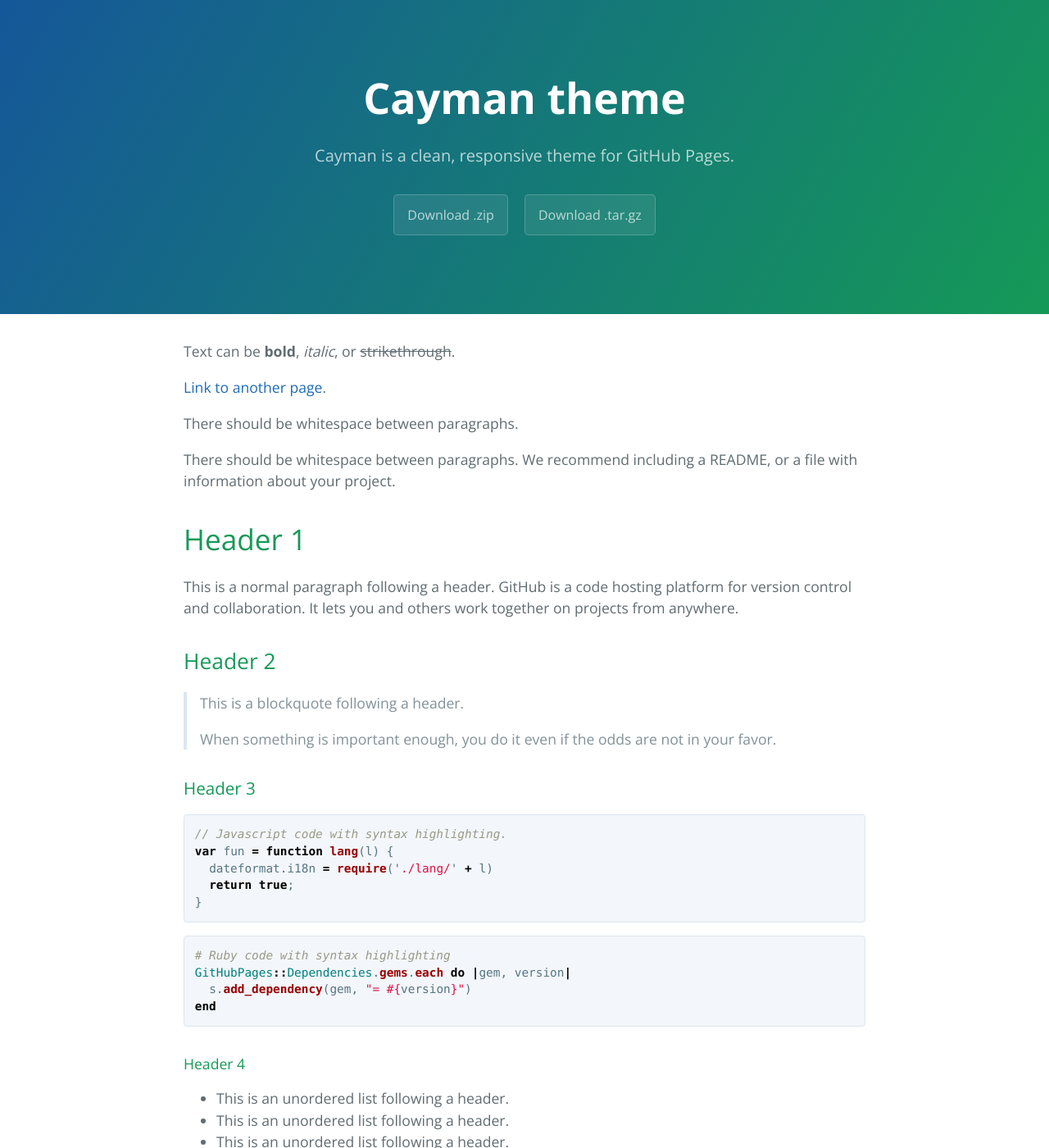
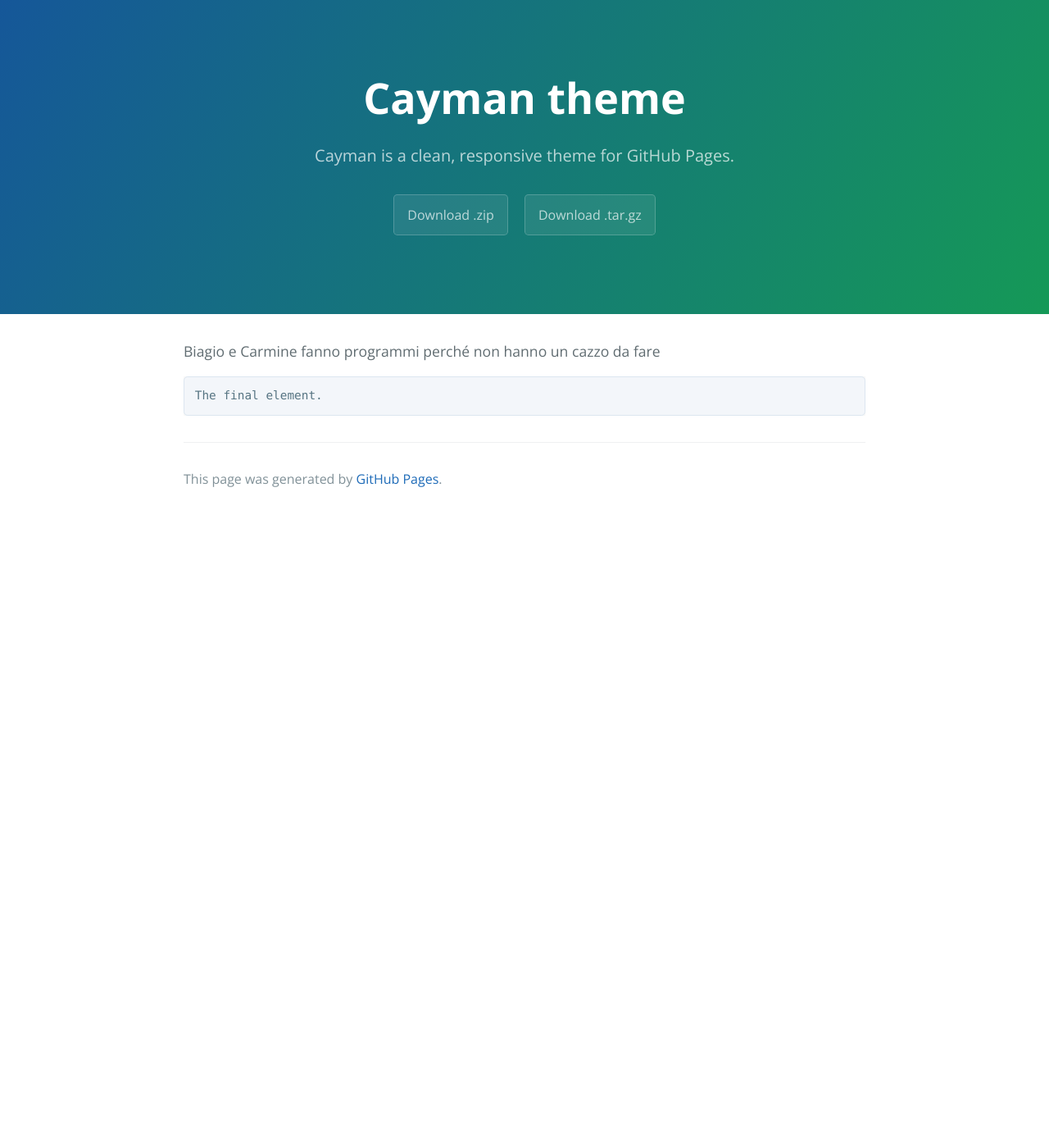
Before and after one commit to BiagioeCarmine/BiagioeCarmine.github.io, a Jekyll site: the page built from index.md, in a window 1280 px wide and 1400 px high. Shown: the whole window at 82% size. Built offline with Jekyll 4.4.1, drawn with Linux system fonts in a browser that asks for light colours; some of the changed text lies outside the part shown.

Commit message:
Update index.md

````diff
--- a/index.md
+++ b/index.md
@@ -1,122 +1,9 @@
 ---
 layout: default
 ---
-
-Text can be **bold**, _italic_, or ~~strikethrough~~.
-
-[Link to another page](another-page).
-
-There should be whitespace between paragraphs.
-
-There should be whitespace between paragraphs. We recommend including a README, or a file with information about your project.
-
-# [](#header-1)Header 1
-
-This is a normal paragraph following a header. GitHub is a code hosting platform for version control and collaboration. It lets you and others work together on projects from anywhere.
-
-## [](#header-2)Header 2
-
-> This is a blockquote following a header.
->
-> When something is important enough, you do it even if the odds are not in your favor.
-
-### [](#header-3)Header 3
-
-```js
-// Javascript code with syntax highlighting.
-var fun = function lang(l) {
-  dateformat.i18n = require('./lang/' + l)
-  return true;
-}
-```
-
-```ruby
-# Ruby code with syntax highlighting
-GitHubPages::Dependencies.gems.each do |gem, version|
-  s.add_dependency(gem, "= #{version}")
-end
-```
-
-#### [](#header-4)Header 4
-
-*   This is an unordered list following a header.
-*   This is an unordered list following a header.
-*   This is an unordered list following a header.
-
-##### [](#header-5)Header 5
-
-1.  This is an ordered list following a header.
-2.  This is an ordered list following a header.
-3.  This is an ordered list following a header.
-
-###### [](#header-6)Header 6
-
-| head1        | head two          | three |
-|:-------------|:------------------|:------|
-| ok           | good swedish fish | nice  |
-| out of stock | good and plenty   | nice  |
-| ok           | good `oreos`      | hmm   |
-| ok           | good `zoute` drop | yumm  |
-
-### There's a horizontal rule below this.
-
-* * *
-
-### Here is an unordered list:
-
-*   Item foo
-*   Item bar
-*   Item baz
-*   Item zip
-
-### And an ordered list:
-
-1.  Item one
-1.  Item two
-1.  Item three
-1.  Item four
-
-### And a nested list:
-
-- level 1 item
-  - level 2 item
-  - level 2 item
-    - level 3 item
-    - level 3 item
-- level 1 item
-  - level 2 item
-  - level 2 item
-  - level 2 item
-- level 1 item
-  - level 2 item
-  - level 2 item
-- level 1 item
-
-### Small image
-
-![](https://assets-cdn.github.com/images/icons/emoji/octocat.png)
-
-### Large image
-
-![](https://guides.github.com/activities/hello-world/branching.png)
+Biagio e Carmine fanno programmi perché non hanno un cazzo da fare
 
 
-### Definition lists can be used with HTML syntax.
-
-<dl>
-<dt>Name</dt>
-<dd>Godzilla</dd>
-<dt>Born</dt>
-<dd>1952</dd>
-<dt>Birthplace</dt>
-<dd>Japan</dd>
-<dt>Color</dt>
-<dd>Green</dd>
-</dl>
-
-```
-Long, single-line code blocks should not wrap. They should horizontally scroll if they are too long. This line should be long enough to demonstrate this.
-```
 
 ```
 The final element.
````
